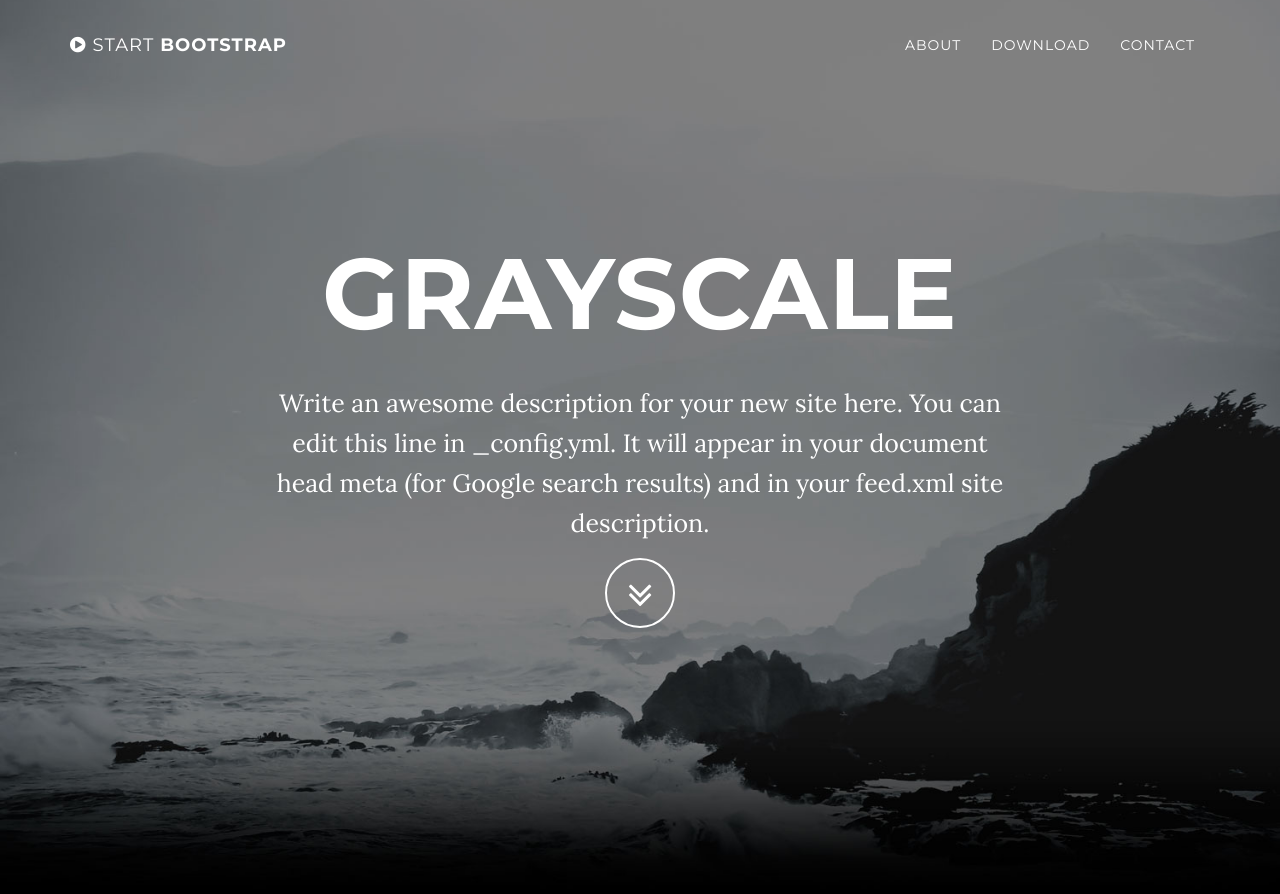
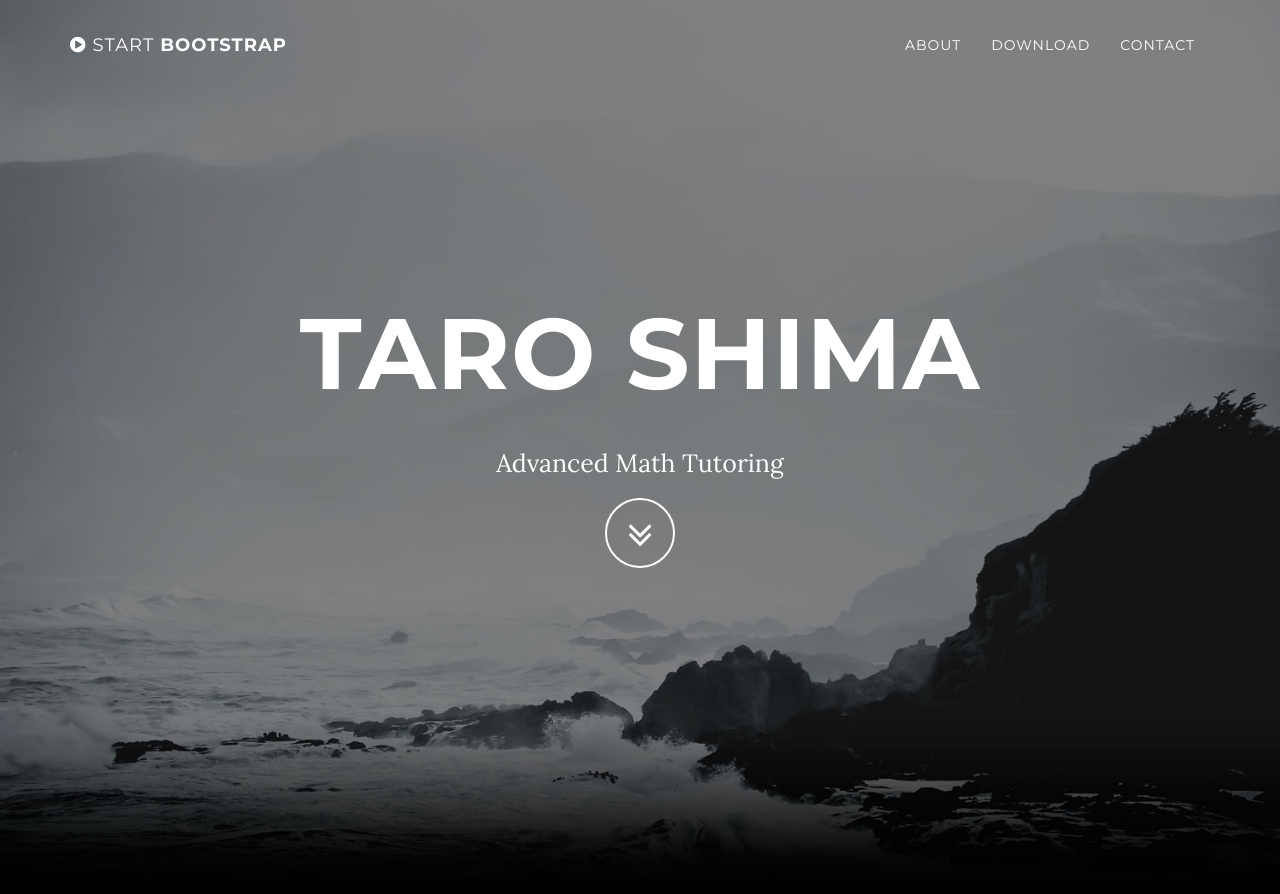
Before and after one commit to taro-shima/taro-shima.github.io, a Jekyll site: the page built from index.html, in a window 1280 px wide and 900 px high. Shown: the top 894 px of the window. Built offline with Jekyll 4.4.1, drawn with Linux system fonts in a browser that asks for light colours; some of the changed text lies outside the part shown.

Commit message:
Update _config.yml

```diff
--- a/_config.yml
+++ b/_config.yml
@@ -1,8 +1,8 @@
 # Site settings
-title: Grayscale
-email: your-email@domain.com
-url: https://example.github.io
-description: "Write an awesome description for your new site here. You can edit this line in _config.yml. It will appear in your document head meta (for Google search results) and in your feed.xml site description."
+title: Taro Shima
+email: taroshima97@gmail.com
+url: https://taro-shima.github.io
+description: "Advanced Math Tutoring"
 
 # Color settings (hex-codes without the leading hash-tag)
 color:
@@ -14,16 +14,16 @@ footer: Your Website
 
 # Social networks usernames (many more available: google-plus, flickr, dribbble, pinterest, instagram, tumblr, linkedin, etc.)
 social:
-  - title: twitter
-    url: https://twitter.com/SBootstrap
-  - title: facebook
-    url:
-  - title: stack-overflow
-    url: http://stackoverflow.com/questions/tagged/jekyll
-  - title: bitbucket
-    url: http://bitbucket.org/jekyll
-  - title: github
-    url: https://github.com/IronSummitMedia/startbootstrap
+  #- title: twitter
+  #  url: https://twitter.com/SBootstrap
+  #- title: facebook
+  #  url:
+  #- title: stack-overflow
+  #  url: http://stackoverflow.com/questions/tagged/jekyll
+  #- title: bitbucket
+  #  url: http://bitbucket.org/jekyll
+  #- title: github
+  #  url: https://github.com/IronSummitMedia/startbootstrap
 
 # Build settings
 markdown: kramdown
```
